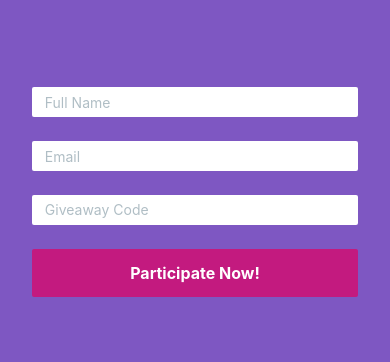
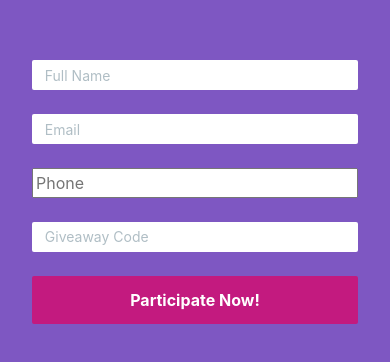
Before and after one commit to ranand16/rivizta, a Next.js app: page / in a window 390 px wide. Shown: the part 242-604 px from the top of the page. Built offline with nearby package versions, Linux system fonts and the light colour scheme.

Commit message:
Added phone number

```diff
--- a/components/LotteryFormComponent/FormComponent.tsx
+++ b/components/LotteryFormComponent/FormComponent.tsx
@@ -11,13 +11,14 @@ import { Formik, FormikErrors, FormikValues } from 'formik';
 interface IProps { gcode: string }
 
 function FormComponent() {
+
+  // console.log("gcode :::: ", gcode);
+  // useEffect(()=> {
+  // }, [gcode]);
   const name ="";
   const email ="";
   const giveawaycode = "";
-  // console.log("gcode :::: ", gcode);
-  // useEffect(()=> {
-  // }, [gcode]);
-  // const phone1 = -1;
+  const phone1 = "";
   // const callingCode1 = "";
 
   // POST API CALL STATES
@@ -37,7 +38,7 @@ function FormComponent() {
         name: values.name,
         email: values.email,
         // callingCode1: values.callingCode1,
-        // phone1: values.phone1,
+        phone1: values.phone1,
         giveaway_code: values.giveawaycode
       }
     }).then(response => {
@@ -58,15 +59,16 @@ function FormComponent() {
           name: name,
           email: email,
           // callingCode1: callingCode1,
-          // phone1: phone1,
+          phone1: parseInt(phone1),
           giveawaycode: giveawaycode
         }}
         validate={values => {
           const errors: FormikErrors<typeof values> = {};
           const fullname = values.name.trim();
+          const phone = values.phone1;
           if(fullname.length <= 0) errors.name = ParticipateFormStrings.errorName;
           if(values.email.trim().length <= 0) errors.email = ParticipateFormStrings.errorEmail;
-          // if(values.phone1 && Number.isInteger(values.phone1)) errors.phone1 = ParticipateFormStrings.errorPhone1;
+          if(!(phone && Number.isInteger(phone))) errors.phone1 = ParticipateFormStrings.errorPhone1;
           if(values.giveawaycode.length <= 0) errors.giveawaycode = ParticipateFormStrings.errorGiveawayCode ;
           return errors;
         }}
@@ -109,17 +111,17 @@ function FormComponent() {
             value={values.callingCode1}
             onChange={handleChange}
             onBlur={handleBlur}
-          />
+          />*/}
           <br />
           <input
             name='phone1'
-            type='text'
+            type='number'
             placeholder={"Phone"}
             value={values.phone1}
             onChange={handleChange}
             onBlur={handleBlur}
           />
-          {touched.phone1 && errors.phone1 && <div className={classnames("d-flex justify-content-center", styles.errorText)}>{errors.phone1}</div>} */}
+          {touched.phone1 && errors.phone1 && <div className={classnames("d-flex justify-content-center", styles.errorText)}>{errors.phone1}</div>}
           <br />
           <input
             name='giveawaycode'
```
